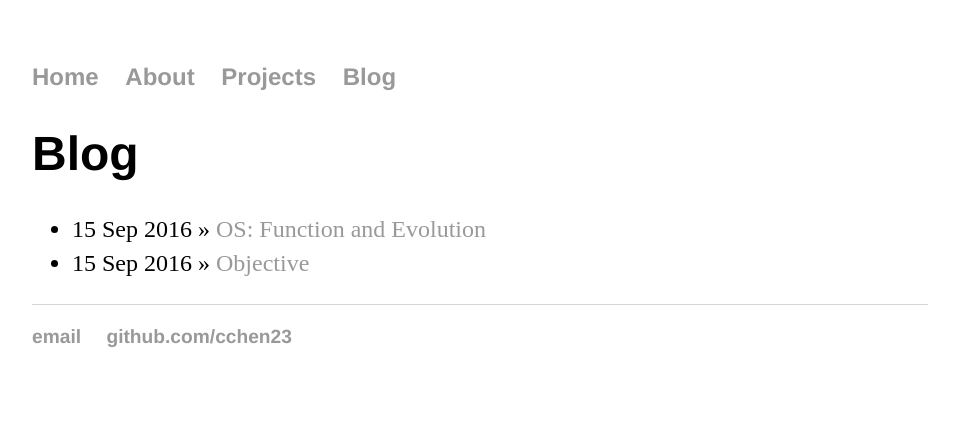
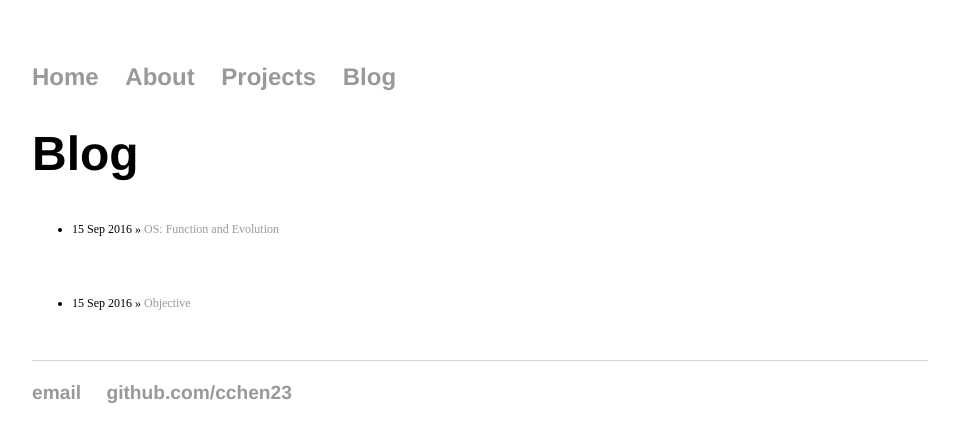
Before and after one commit to cchen23/cchen23.githhub.io, a Jekyll site: the page built from blog/index.html, in a window 1280 px wide. Shown: the top 442 px of the page, without its empty margins (160-1119 px from the left). Built offline with Jekyll 4.4.1, drawn with Linux system fonts in a browser that asks for light colours.

Commit message:
Update main.css

```diff
--- a/css/main.css
+++ b/css/main.css
@@ -40,7 +40,7 @@ footer {
   font-size: .8em;
 }
 
-ol.posts li {
+ul.posts li {
   margin: 20px auto 40px;
   font-size: 0.5em;
 }
```
